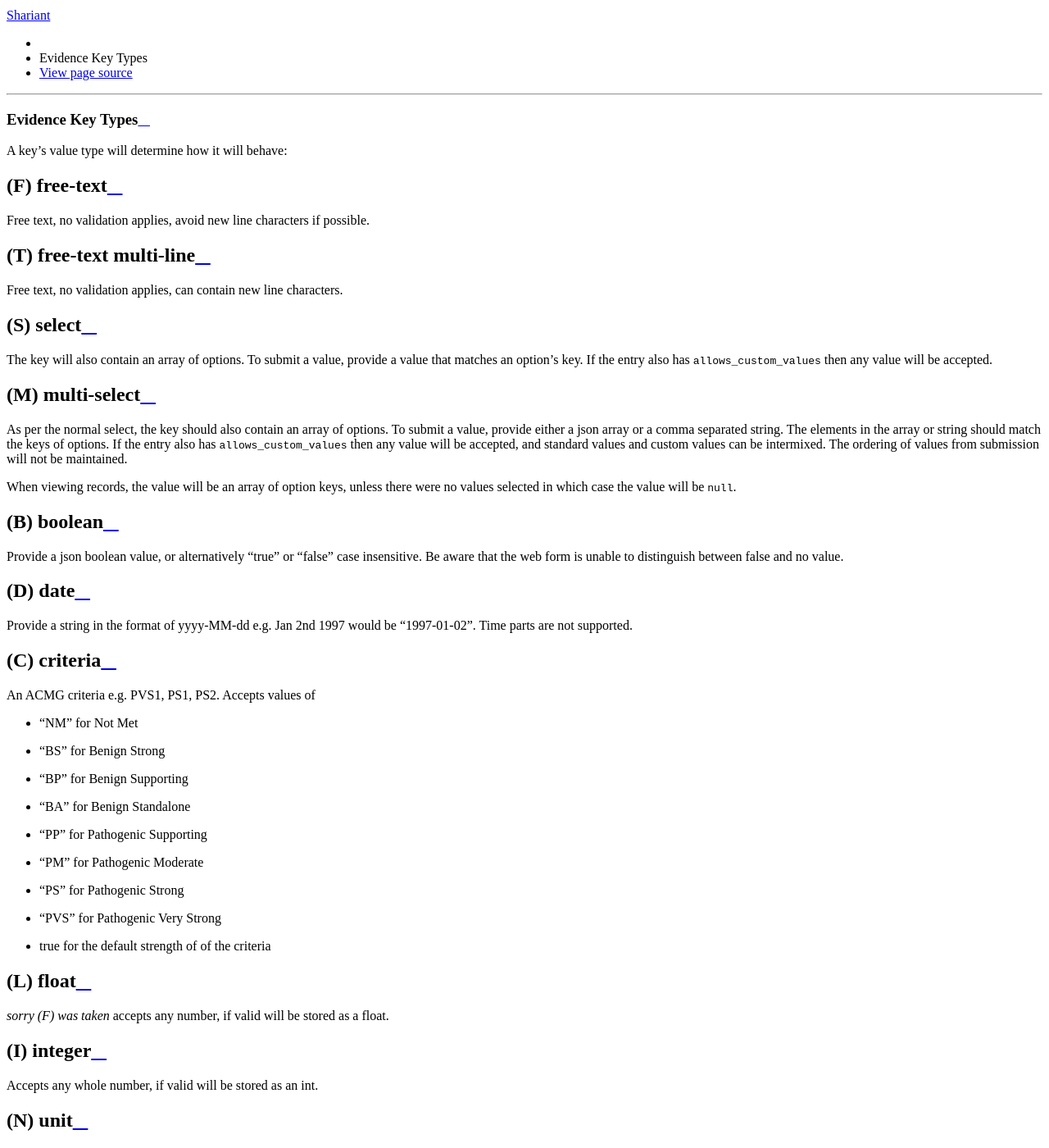
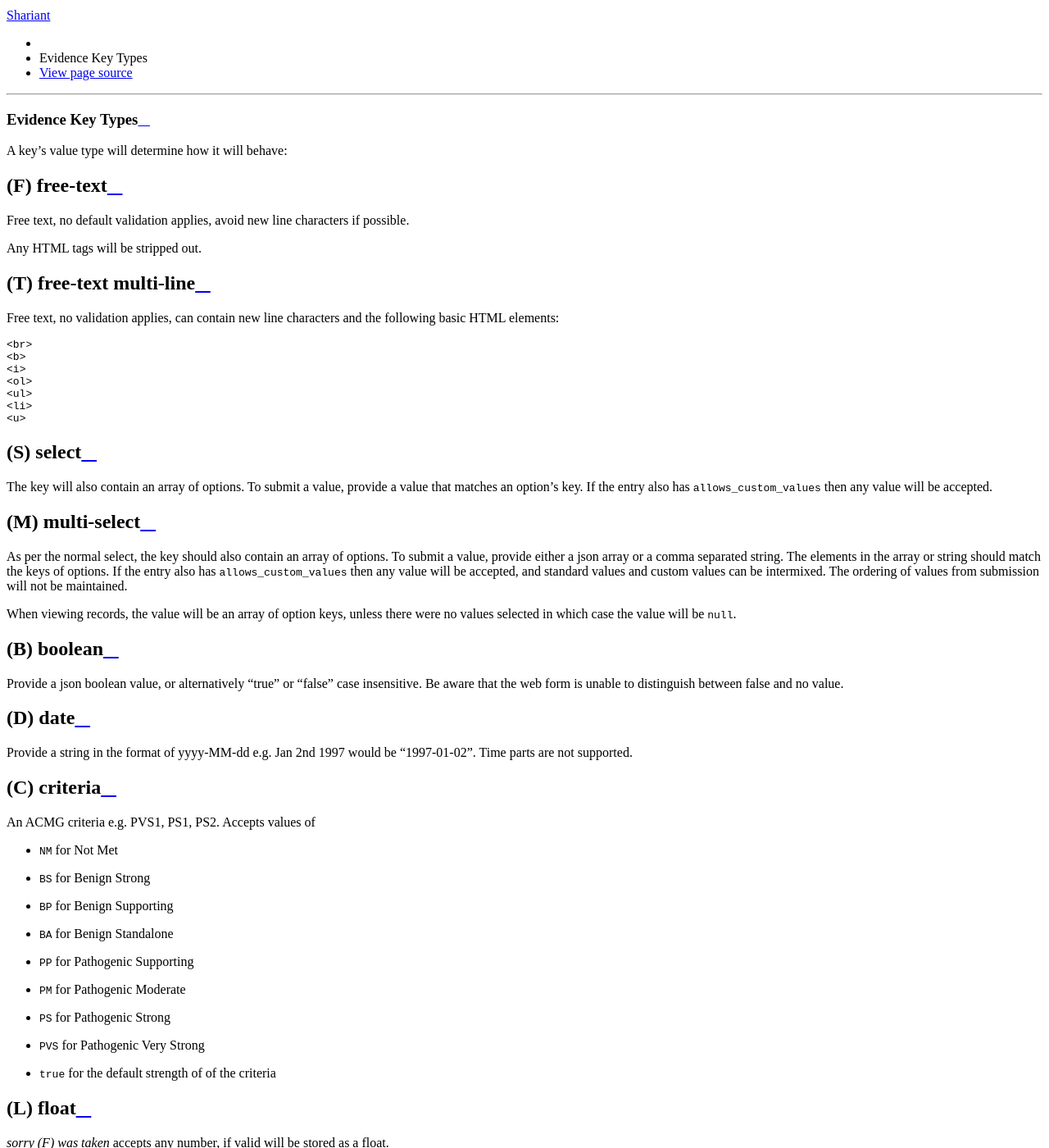
Before and after one commit to SACGF/shariant_docs, a Sphinx documentation site: the page built from docs/integration/evidence_keys/types.md, in a window 1280 px wide and 1400 px high, scrolled down 969 px. Shown: the whole window at 82% size. Built offline with Sphinx 7.4.7 and the Read the Docs theme 2.0.0, drawn with Linux system fonts in a browser that asks for light colours; some of the changed text lies outside the part shown.

Commit message:
Update types.md

````diff
--- a/docs/integration/evidence_keys/types.md
+++ b/docs/integration/evidence_keys/types.md
@@ -3,10 +3,21 @@
 A key's value type will determine how it will behave:
 
 ### (F) free-text
-Free text, no validation applies, avoid new line characters if possible.
+Free text, no default validation applies, avoid new line characters if possible.
+
+Any HTML tags will be stripped out.
 
 ### (T) free-text multi-line
-Free text, no validation applies, can contain new line characters.
+Free text, no validation applies, can contain new line characters and the following basic HTML elements:
+```
+<br>
+<b>
+<i>
+<ol>
+<ul>
+<li>
+<u>
+```
 
 ### (S) select
 The key will also contain an array of options. To submit a value, provide a value that matches an option's key. If the entry also has `allows_custom_values` then any value will be accepted.
@@ -26,15 +37,15 @@ Provide a string in the format of yyyy-MM-dd e.g. Jan 2nd 1997 would be "1997-01
 
 ### (C) criteria
 An ACMG criteria e.g. PVS1, PS1, PS2. Accepts values of
-* "NM" for Not Met
-* "BS" for Benign Strong
-* "BP" for Benign Supporting
-* "BA" for Benign Standalone
-* "PP" for Pathogenic Supporting
-* "PM" for Pathogenic Moderate
-* "PS" for Pathogenic Strong
-* "PVS" for Pathogenic Very Strong
-* true for the default strength of of the criteria
+* `NM` for Not Met
+* `BS` for Benign Strong
+* `BP` for Benign Supporting
+* `BA` for Benign Standalone
+* `PP` for Pathogenic Supporting
+* `PM` for Pathogenic Moderate
+* `PS` for Pathogenic Strong
+* `PVS` for Pathogenic Very Strong
+* `true` for the default strength of of the criteria
 
 ### (L) float
 _sorry (F) was taken_ accepts any number, if valid will be stored as a float.
````
Also changed, not shown: other parts of docs/integration/evidence_keys/types.md (+2 -1 lines).
